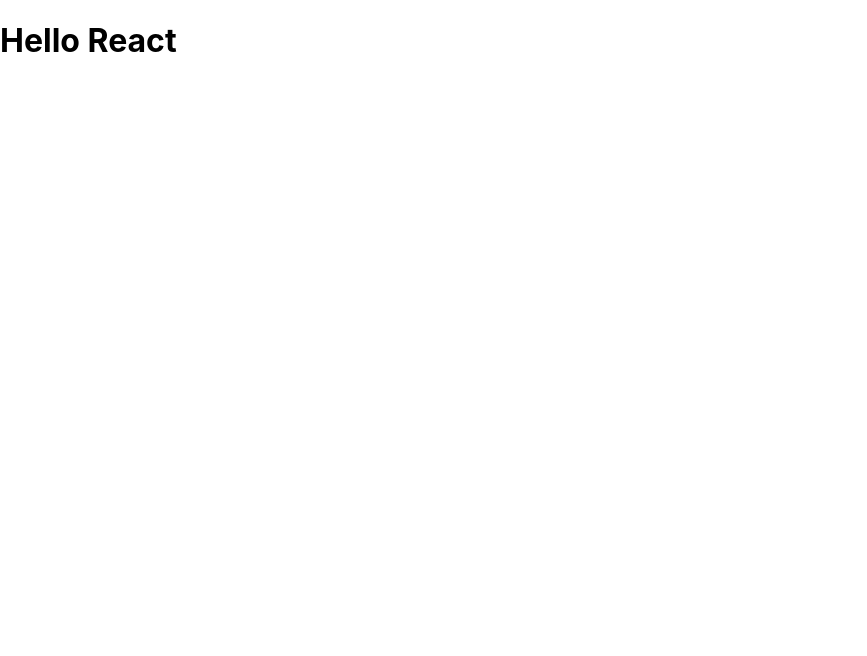
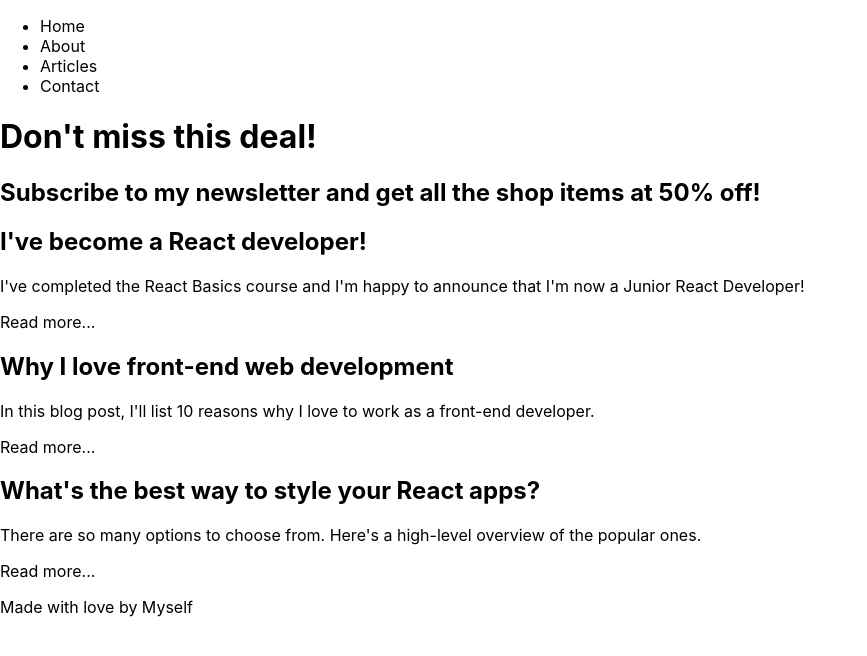
Before and after one commit to tanzimr8/Meta_basic_react, a React (Create React App) app: page / in a window 1280 px wide. Shown: the top 656 px of the page, without its empty margins (0-867 px from the left). Built offline with nearby package versions, Linux system fonts and the light colour scheme.

Commit message:
components imported to app.js

```diff
--- a/src/App.js
+++ b/src/App.js
@@ -1,9 +1,21 @@
-import logo from './logo.svg';
 import './App.css';
-
+import Nav from './components/Nav';
+import Promo from './components/Promo';
+import Intro1 from './components/Intro1';
+import Intro2 from './components/Intro2';
+import Intro3 from './components/Intro3';
+import Footer from './components/Footer';
 function App() {
   return (
-    <h1>Hello React</h1>
+    <>
+      <Nav/>
+      <Promo/>
+      <Intro1/>
+      <Intro2/>
+      <Intro3/>
+      <Footer/>
+    </>
+
   );
 }
 
```
